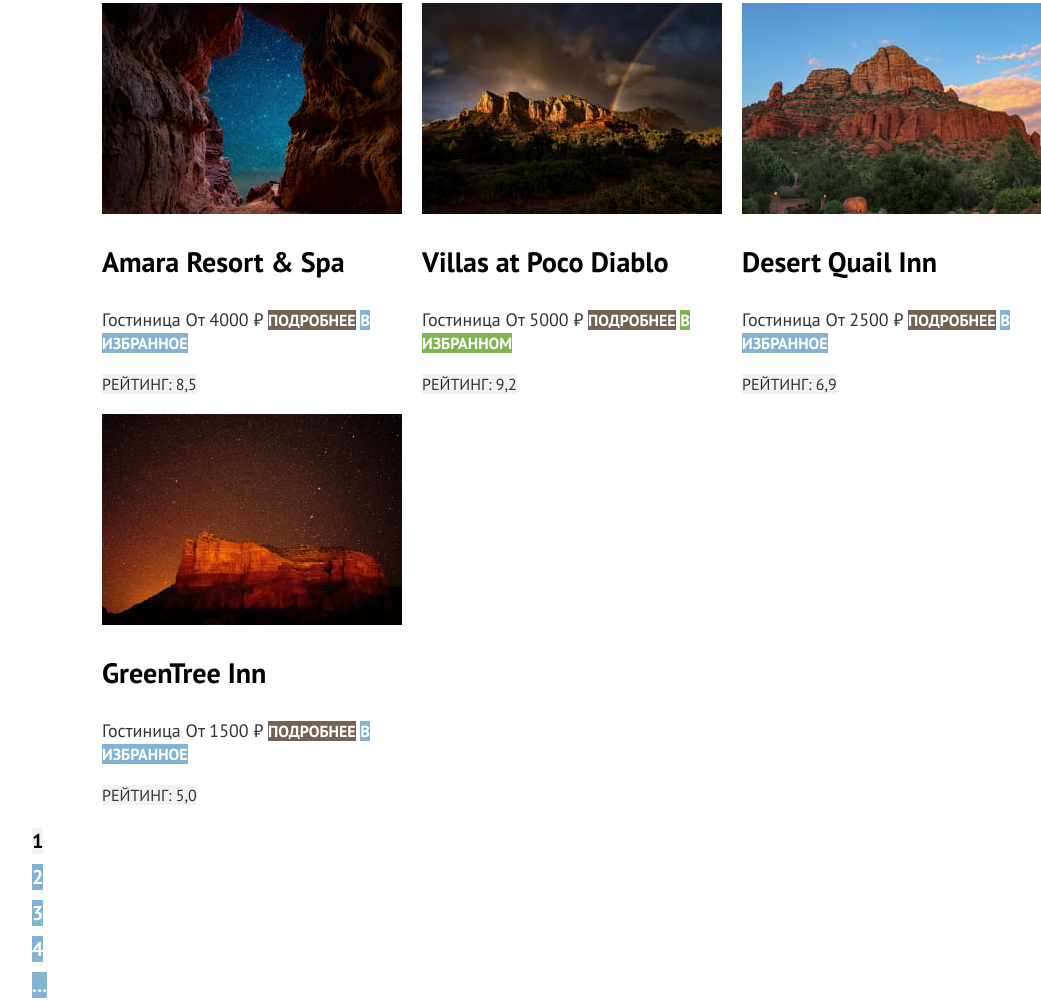
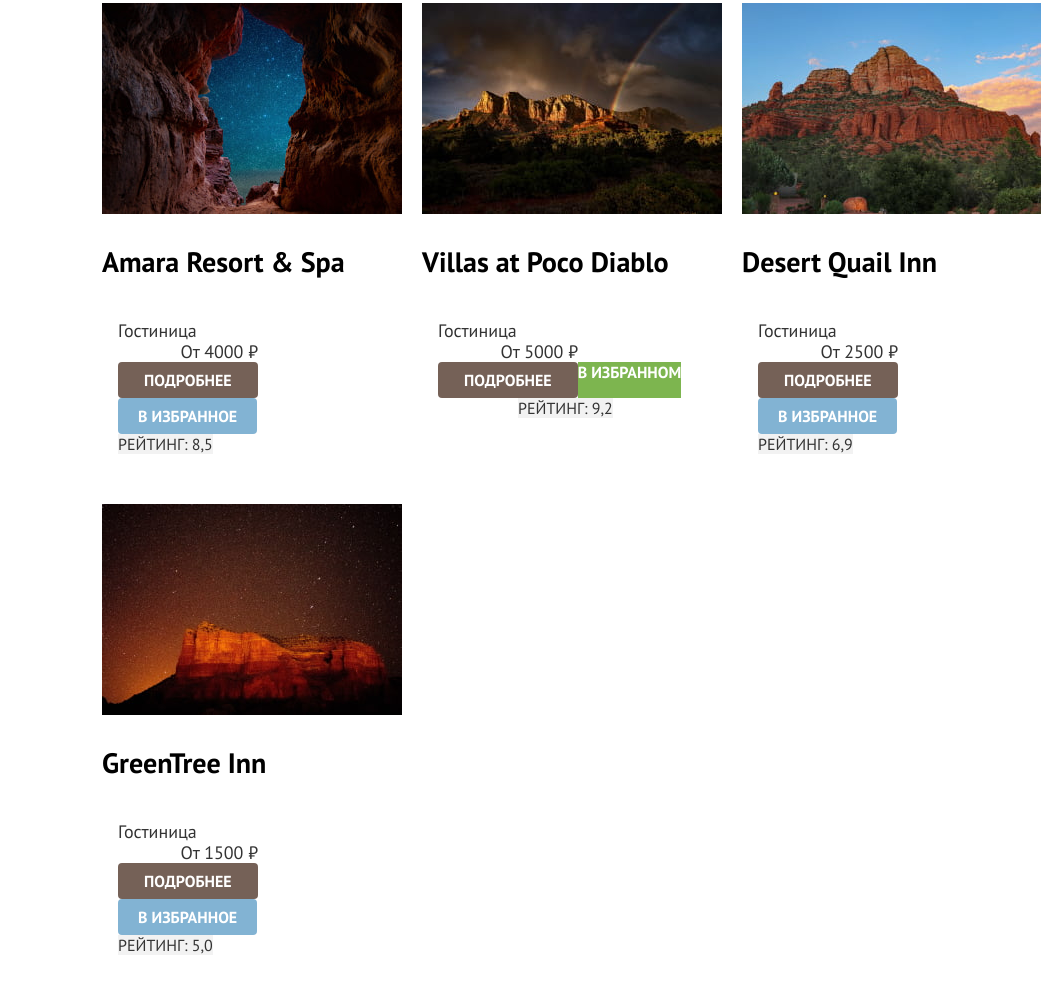
Before and after one commit to htmlacademy-htmlcss/2094261-sedona-35, a plain HTML site: page catalog.html in a window 1280 px wide. Shown: the part 607-1608 px from the top of the page, without its empty margins (48-1089 px from the left). Drawn offline with Linux system fonts and the light colour scheme.

Commit message:
Размечает карточку внутри

```diff
--- a/catalog.html
+++ b/catalog.html
@@ -90,39 +90,43 @@
                     <ul class="hotels-list">
                     <li class="hotel_card"> <a href="#" class="hotel_card_link"> <img src="images/hotels_catalog/hotel-1.jpg" alt="Фотография н отеля Amara Resort & Spa">
                         <h3 class="hotel_title">Amara Resort & Spa</h3></a>
+                        <div class="card-content-wrapper">
                         <span class="hotel_type">Гостиница</span>
                         <span class="hotel_price">От 4000 ₽</span>
                         <a class="hotel_card_button-more button" href="#">подробнее</a>
                         <a class="hotel_card_button-favorite button" href="#">в избранное</a>
-                        <div class="four-stars"><span class="visually-hidden">Отель 4 звезды</span></div>
-                        <span class="rating">Рейтинг: 8,5</span> </li>
+                        <div class="four-stars stars"><span class="visually-hidden">Отель 4 звезды</span></div>
+                        <span class="rating">Рейтинг: 8,5</span></div> </li>
 
                     <li class="hotel_card"> <a href="#" class="hotel_card_link"> <img src="images/hotels_catalog/hotel-2.jpg" alt="Фотография у отеля Villas at Poco Diablo">
                         <h3 class="hotel_title">Villas at Poco Diablo</h3></a>
+                        <div class="card-content-wrapper">
                         <span class="hotel_type">Гостиница</span>
                         <span class="hotel_price">От 5000 ₽</span>
                         <a class="hotel_card_button-more button" href="#">подробнее</a>
                         <a class="hotel_card_button-favorite-chosed button" href="#">в избранном</a>
-                        <div class="four-stars"><span class="visually-hidden">Отель 4 звезды</span></div>
-                        <span class="rating">Рейтинг: 9,2</span> </li>
+                        <div class="four-stars stars"><span class="visually-hidden">Отель 4 звезды</span></div>
+                        <span class="rating">Рейтинг: 9,2</span></div> </li>
 
                     <li class="hotel_card"> <a href="#" class="hotel_card_link"> <img src="images/hotels_catalog/hotel-3.jpg" alt="Фотография у отеля Desert Quail Inn">
                         <h3 class="hotel_title">Desert Quail Inn</h3></a>
+                        <div class="card-content-wrapper">
                         <span class="hotel_type">Гостиница</span>
                         <span class="hotel_price">От 2500 ₽</span>
                         <a class="hotel_card_button-more button" href="#">подробнее</a>
                         <a class="hotel_card_button-favorite button" href="#">в избранное</a>
-                        <div class="three-stars"><span class="visually-hidden">Отель 3 звезды</span></div>
-                        <span class="rating">Рейтинг: 6,9</span></li>
+                        <div class="three-stars stars"><span class="visually-hidden">Отель 3 звезды</span></div>
+                        <span class="rating">Рейтинг: 6,9</span></div></li>
 
                     <li class="hotel_card"> <a href="#" class="hotel_card_link"> <img src="images/hotels_catalog/hotel-4.jpg" alt="Фотография у отеля GreenTree Inn">
                         <h3 class="hotel_title">GreenTree Inn</h3></a>
+                        <div class="card-content-wrapper">
                         <span class="hotel_type">Гостиница</span>
                         <span class="hotel_price">От 1500 ₽</span>
                         <a class="hotel_card_button-more button" href="#">подробнее</a>
                         <a class="hotel_card_button-favorite button" href="#">в избранное</a>
-                        <div class="two-stars"><span class="visually-hidden">Отель 3 звезды</span></div>
-                        <span class="rating">Рейтинг: 5,0</span> </li>
+                        <div class="two-stars stars"><span class="visually-hidden">Отель 3 звезды</span></div>
+                        <span class="rating">Рейтинг: 5,0</span></div></li>
 
                 </ul>
 
--- a/styles/styles.css
+++ b/styles/styles.css
@@ -717,15 +717,36 @@ margin: 0;
   text-decoration: none;
 }
 
-.hotel_type,
-.hotel_price{
-  font-family: 'PT Sans', sans-serif;
+
+.hotel_card {
+  display: flex;
+  flex-direction: column;
+}
+
+.hotel_type {
+  width: 140px;
+  font-family: 'PT Sans';
   font-style: normal;
   font-weight: 400;
   font-size: 18px;
   line-height: 21px;
-  color: #333333;
-  background-color: #FFFFFF;
+}
+
+.hotel_price {
+  font-family: 'PT Sans';
+  font-style: normal;
+  font-weight: 400;
+  font-size: 18px;
+  line-height: 21px;
+  width: 140px;
+  text-align: right;
+}
+
+
+.card-content-wrapper {
+  display: flex;
+  flex-wrap: wrap;
+  padding: 16px 20px 30px 16px;
 }
 
 .hotel_card_button-more{
@@ -740,6 +761,9 @@ margin: 0;
   color: #FFFFFF;
   background-color: #756157;
   text-decoration: none;
+  padding: 8px 26px;
+  background: #756157;
+  border-radius: 4px;
 }
 
 .hotel_card_button-favorite{
@@ -754,6 +778,9 @@ margin: 0;
   color: #FFFFFF;
   background-color: #82B3D3;
   text-decoration: none;
+  background: #82B3D3;
+  border-radius: 4px;
+  padding: 8px 20px;
 }
 
 .hotel_card_button-favorite-chosed{
@@ -780,6 +807,10 @@ margin: 0;
   text-transform: uppercase;
   color: #333333;
   background-color: #F2F2F2;
+}
+
+.stars {
+  width: 140px;
 }
 
 .four-stars{
```
